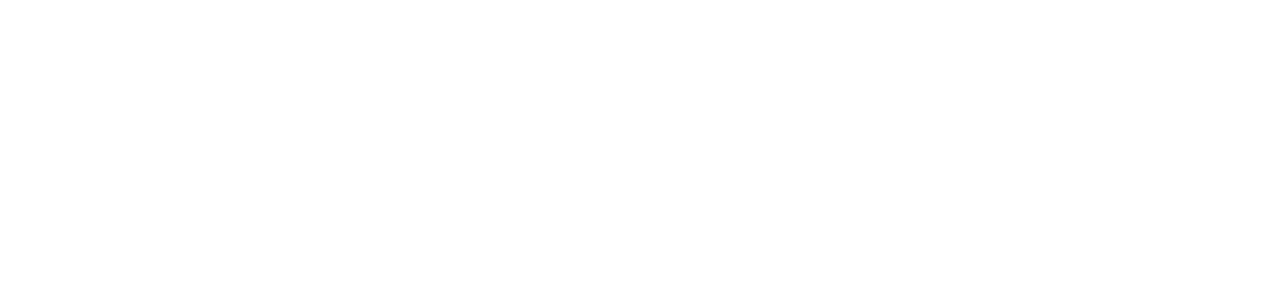
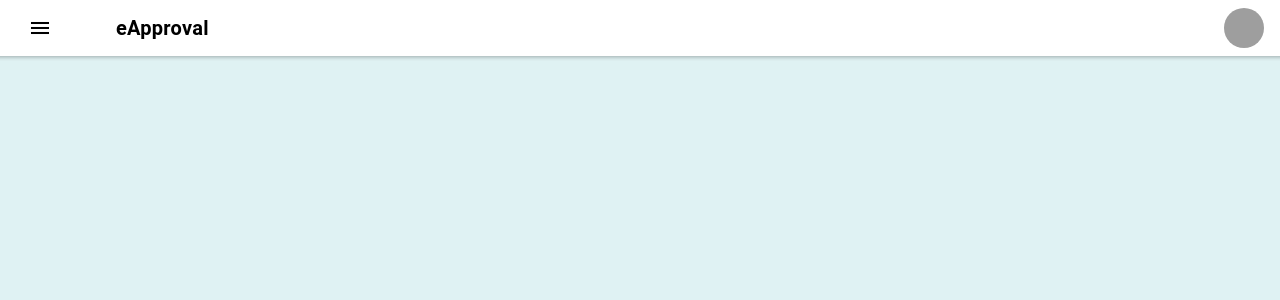
Before and after one commit to andreeoa/andre-ionic-1, a React (Create React App) app: page /e-approval in a window 1280 px wide. Shown: the top 300 px of the page. Built offline with nearby package versions, Linux system fonts and the light colour scheme; grey boxes are pictures that could not be loaded.

Commit message:
eApproval Page

```diff
--- a/src/App.tsx
+++ b/src/App.tsx
@@ -35,6 +35,7 @@
 import Inbox from "./pages/Inbox";
 import Settings from "./pages/Settings";
 import Notifications from "./pages/Notifications";
+import eApproval from "./pages/apps/eApproval";
 
 const App: React.FC = () => (
   <IonApp>
@@ -62,6 +63,9 @@
         <Route path="/settings" component={Settings} exact={true} />
         <Route path="/profile" component={Profile} exact={true} />
         <Route path="/notifications" component={Notifications} exact={true} />
+
+        <Route path="/e-approval" component={eApproval} exact={true} />
+
         <Route exact path="/" render={() => <Redirect to="/signin" />} />
       </IonRouterOutlet>
     </IonReactRouter>
--- a/src/pages/Dashboard.tsx
+++ b/src/pages/Dashboard.tsx
@@ -60,22 +60,26 @@
     {
       id: 1,
       name: "eApproval",
-      image: "https://image.flaticon.com/icons/svg/2399/2399630.svg"
+      image: "https://image.flaticon.com/icons/svg/2399/2399630.svg",
+      rounterLink: "/e-approval"
     },
     {
       id: 2,
       name: "Steelaris Transporter",
-      image: "https://image.flaticon.com/icons/svg/685/685842.svg"
+      image: "https://image.flaticon.com/icons/svg/685/685842.svg",
+      rounterLink: "/e-approval"
     },
     {
       id: 3,
       name: "EMM Wipro Unza",
-      image: "https://image.flaticon.com/icons/svg/2144/2144314.svg"
+      image: "https://image.flaticon.com/icons/svg/2144/2144314.svg",
+      rounterLink: "/e-approval"
     },
     {
       id: 4,
       name: "ESFA Wipro Unza",
-      image: "https://image.flaticon.com/icons/svg/2432/2432908.svg"
+      image: "https://image.flaticon.com/icons/svg/2432/2432908.svg",
+      rounterLink: "/e-approval"
     }
   ];
   return (
@@ -165,7 +169,11 @@
                       margin: "unset"
                     }}
                   >
-                    <IonItem lines="none" style={{ display: "flex" }}>
+                    <IonItem
+                      lines="none"
+                      style={{ display: "flex" }}
+                      routerLink={app.rounterLink}
+                    >
                       <IonAvatar slot="start">
                         <img src={app.image} alt="" />
                       </IonAvatar>
--- /dev/null
+++ b/src/pages/apps/eApproval.tsx
@@ -0,0 +1,93 @@
+import React from "react";
+import {
+  IonMenu,
+  IonHeader,
+  IonToolbar,
+  IonTitle,
+  IonContent,
+  IonList,
+  IonMenuToggle,
+  IonItem,
+  IonLabel,
+  IonAvatar,
+  IonGrid,
+  IonRow,
+  IonButtons,
+  IonMenuButton,
+  IonRouterOutlet,
+  IonPage,
+  IonItemDivider
+} from "@ionic/react";
+
+const eApproval: React.FC = ({ history }: any) => {
+  const avatar = `https://image.flaticon.com/icons/svg/234/234694.svg`;
+  return (
+    <IonPage>
+      <IonMenu contentId="main" type="overlay">
+        <IonHeader>
+          <IonToolbar>
+            <IonTitle>Menu</IonTitle>
+          </IonToolbar>
+        </IonHeader>
+        <IonContent>
+          <IonList>
+            <IonMenuToggle autoHide={false}>
+              <IonItem
+                lines="none"
+                routerLink="/e-approval"
+                routerDirection="none"
+              >
+                <IonLabel>Home</IonLabel>
+              </IonItem>
+              <IonItem lines="none" routerLink="/dashboard">
+                <IonLabel>Leave Request Approval</IonLabel>
+                <p slot="end">23</p>
+              </IonItem>
+              <IonItem lines="none" routerLink="/dashboard">
+                <IonLabel>Expense Approval</IonLabel>
+                <p slot="end">8</p>
+              </IonItem>
+              <IonItem lines="none" routerLink="/dashboard">
+                <IonLabel>Purchase Order Approval</IonLabel>
+                <p slot="end">43</p>
+              </IonItem>
+              <IonItemDivider />
+              <IonItem lines="none" routerLink="/settings">
+                <IonLabel>Settings</IonLabel>
+              </IonItem>
+              <IonItem lines="none" routerLink="/dashboard">
+                <IonLabel>Log Out</IonLabel>
+              </IonItem>
+              <IonItemDivider />
+              <IonItem lines="none" routerLink="/dashboard">
+                <IonLabel>Back To Dashboard</IonLabel>
+              </IonItem>
+            </IonMenuToggle>
+          </IonList>
+        </IonContent>
+      </IonMenu>
+      <IonRouterOutlet id="main"></IonRouterOutlet>
+
+      <IonHeader>
+        <IonToolbar>
+          <IonItem lines="none">
+            <IonButtons slot="start">
+              <IonMenuButton />
+            </IonButtons>
+            <IonTitle style={{ fontWeight: "bold" }}>{`eApproval`}</IonTitle>
+            <IonAvatar slot="end" onClick={() => history.push("/profile")}>
+              <img src={avatar} alt="" />
+            </IonAvatar>
+          </IonItem>
+        </IonToolbar>
+      </IonHeader>
+      <IonContent style={{ "--background": "#dff2f3" }}>
+        <IonGrid>
+          <IonRow></IonRow>
+        </IonGrid>
+      </IonContent>
+    </IonPage>
+  );
+};
+
+export default eApproval;
```
